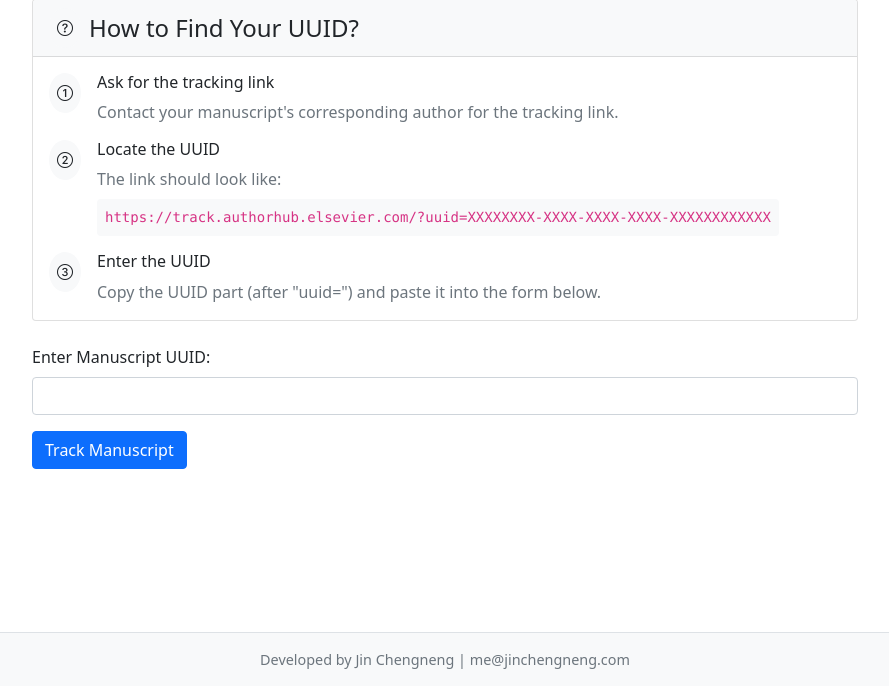
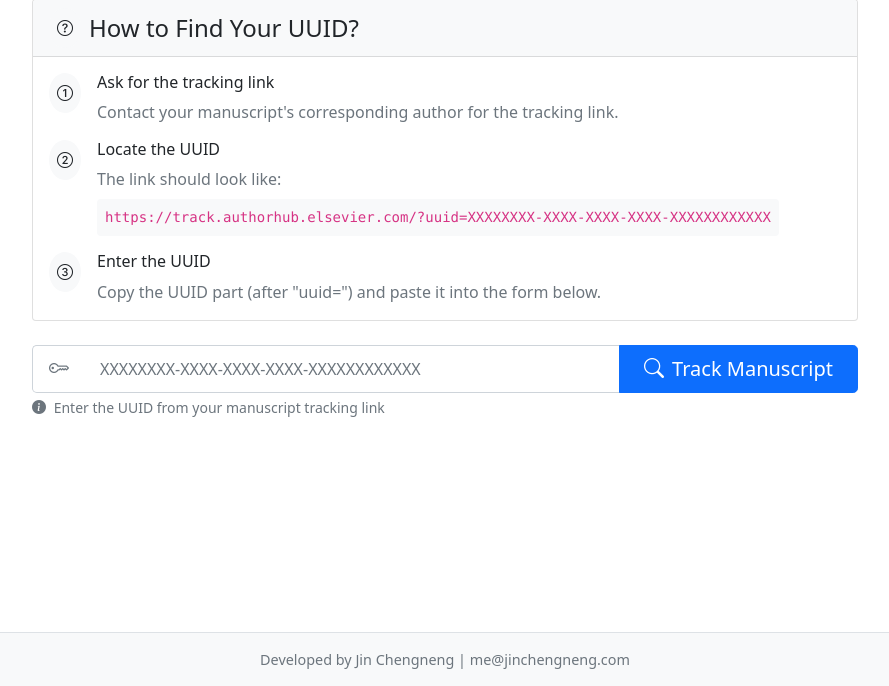
Before and after one commit to JinChengneng/track_elsevier, a Flask app: page / in a window 1280 px wide. Shown: the part 93-779 px from the top of the page, without its empty margins (195-1084 px from the left). Run offline with Flask 3, Linux system fonts and the light colour scheme.

Commit message:
enhance: improve UI styling and form layout
- Enhance input form with icon and better placeholder
- Add detailed table and input group styling
- Improve visual hierarchy with consistent spacing
- Update icons and badges for better visual feedback
- Refactor review timeline cards for cleaner display

```diff
--- a/templates/index.html
+++ b/templates/index.html
@@ -33,6 +33,53 @@
         .footer a:hover {
             color: #495057;
             text-decoration: underline;
+        }
+        .input-group .form-control:focus {
+            border-color: #86b7fe;
+            box-shadow: 0 0 0 0.25rem rgb(13 110 253 / 25%);
+            z-index: 1;
+        }
+
+        .input-group .input-group-text {
+            border-right: 0;
+            color: #6c757d;
+        }
+
+        .input-group .form-control {
+            font-size: 1rem;
+        }
+
+        .input-group .btn {
+            padding-left: 1.5rem;
+            padding-right: 1.5rem;
+        }
+
+        .btn-lg {
+            padding: 0.75rem 1.5rem;
+        }
+
+        .table th,
+        .table td {
+            text-align: center;
+            vertical-align: middle;
+        }
+
+        .table .badge {
+            min-width: 100px;
+        }
+
+        .table thead th {
+            background-color: #f8f9fa;
+            border-bottom: 2px solid #dee2e6;
+            white-space: nowrap;
+        }
+
+        .table-hover tbody tr:hover {
+            background-color: rgba(13, 110, 253, 0.05);
+        }
+
+        .table .bi {
+            vertical-align: -0.125em;
         }
     </style>
 </head>
@@ -85,10 +132,25 @@
 
         <form method="POST" class="mb-4">
             <div class="mb-3">
-                <label for="uuid" class="form-label">Enter Manuscript UUID:</label>
-                <input type="text" class="form-control" id="uuid" name="uuid" required>
+                <div class="input-group input-group-lg">
+                    <span class="input-group-text bg-white">
+                        <i class="bi bi-key"></i>
+                    </span>
+                    <input type="text"
+                           class="form-control border-start-0"
+                           id="uuid"
+                           name="uuid"
+                           placeholder="XXXXXXXX-XXXX-XXXX-XXXX-XXXXXXXXXXXX"
+                           required>
+                    <button type="submit" class="btn btn-primary">
+                        <i class="bi bi-search me-2"></i>Track Manuscript
+                    </button>
+                </div>
+                <div class="form-text text-muted">
+                    <i class="bi bi-info-circle-fill me-1"></i>
+                    Enter the UUID from your manuscript tracking link
+                </div>
             </div>
-            <button type="submit" class="btn btn-primary">Track Manuscript</button>
         </form>
 
         {% if error %}
@@ -181,7 +243,7 @@
                     </div>
                     <div class="card-body">
                         {% for timeline in process_review_timeline(manuscript_data.ReviewEvents) %}
-                        <div class="mb-4">
+                        <div class="{% if not loop.last %}mb-4{% endif %}">
                             <div class="d-flex align-items-center mb-3">
                                 <div class="bg-light rounded-circle p-2 me-2">
                                     <i class="bi bi-journal-text"></i>
@@ -190,49 +252,37 @@
                                     {% if timeline.revision == 0 %}
                                         Initial Submission
                                     {% else %}
-                                        {% set ordinal = timeline.revision ~
-                                            ('st' if timeline.revision == 1 else
-                                             'nd' if timeline.revision == 2 else
-                                             'rd' if timeline.revision == 3 else 'th') %}
-                                        {{ ordinal }} Revision
+                                        {{ timeline.revision }}{{
+                                            'st' if timeline.revision == 1 else
+                                            'nd' if timeline.revision == 2 else
+                                            'rd' if timeline.revision == 3 else 'th'
+                                        }} Revision
                                     {% endif %}
                                 </h6>
                             </div>
-                            <div class="row text-center g-3">
+                            <div class="row g-3">
                                 <div class="col-md-4">
-                                    <div class="bg-light rounded p-3 h-100">
-                                        <div class="d-flex flex-column h-100">
-                                            <div class="text-muted small mb-2">
-                                                <i class="bi bi-people me-1"></i>Total Reviewers Invited
-                                            </div>
-                                            <h3 class="mb-0 text-secondary">
-                                                {{ timeline.reviewers|length }}
-                                            </h3>
+                                    <div class="bg-light rounded p-3 text-center h-100">
+                                        <div class="text-muted mb-2">
+                                            <i class="bi bi-people me-1"></i>Invited
                                         </div>
+                                        <h3 class="mb-0 text-secondary">{{ timeline.reviewers|length }}</h3>
                                     </div>
                                 </div>
                                 <div class="col-md-4">
-                                    <div class="bg-light rounded p-3 h-100">
-                                        <div class="d-flex flex-column h-100">
-                                            <div class="text-muted small mb-2">
-                                                <i class="bi bi-person-check me-1"></i>Accepted Reviewers
-                                            </div>
-                                            <h3 class="mb-0" style="color: #ffc107;">
-                                                {{ timeline.reviewers|selectattr('accepted')|list|length }}
-                                            </h3>
+                                    <div class="bg-light rounded p-3 text-center h-100">
+                                        <div class="text-muted mb-2">
+                                            <i class="bi bi-check-circle me-1"></i>Accepted
                                         </div>
+                                        <h3 class="mb-0 text-warning">{{ timeline.reviewers|selectattr('accepted')|list|length }}</h3>
                                     </div>
                                 </div>
                                 <div class="col-md-4">
-                                    <div class="bg-light rounded p-3 h-100">
-                                        <div class="d-flex flex-column h-100">
-                                            <div class="text-muted small mb-2">
-                                                <i class="bi bi-check-circle me-1"></i>Completed Reviewers
-                                            </div>
-                                            <h3 class="mb-0 text-success">
-                                                {{ timeline.reviewers|selectattr('completed')|list|length }}
-                                            </h3>
+                                    <div class="bg-light rounded p-3 text-center h-100">
+                                        <div class="text-muted mb-2">
+                                            <i class="bi bi-flag-fill me-1"></i>Completed
                                         </div>
+                                        <h3 class="mb-0 text-success">{{ timeline.reviewers|selectattr('completed')|list|length }}</h3>
                                     </div>
                                 </div>
                             </div>
```
